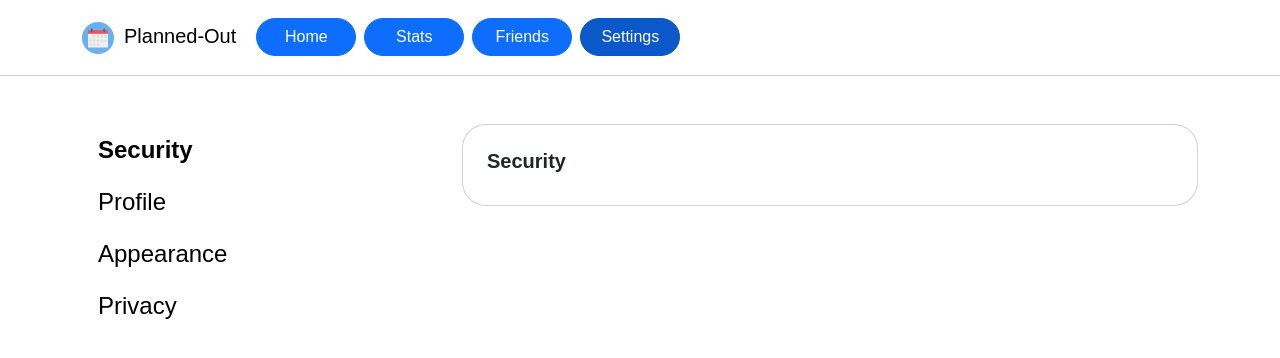
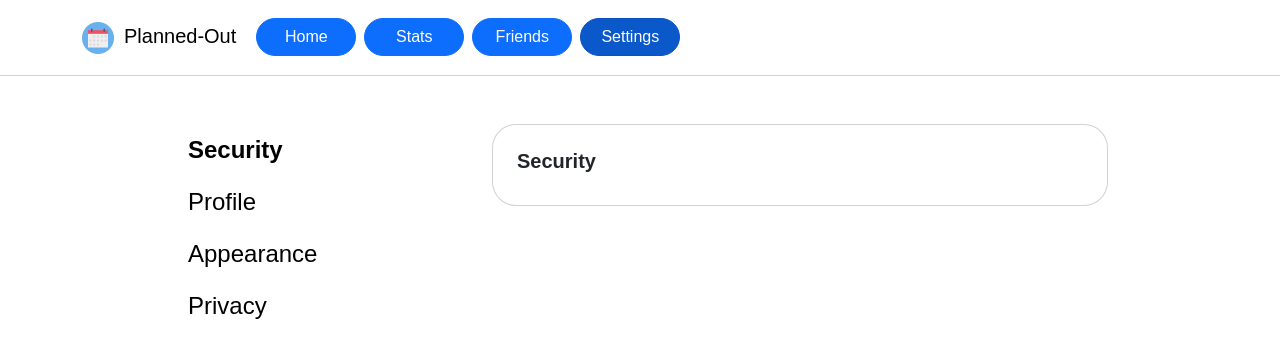
Before and after one commit to COSC481W-2023Fall/planned-out, a React (Create React App) app in the folder front-end/: page /settings in a window 1280 px wide. Shown: the top 358 px of the page. Built offline with nearby package versions, Linux system fonts and the light colour scheme.

Commit message:
fix: Scale the Settings container properly
fix: Scale the Settings container properly

* Change the width of the main settings container to 75vw
* Remove unnecessary div

```diff
--- a/front-end/src/pages/Settings.css
+++ b/front-end/src/pages/Settings.css
@@ -4,7 +4,9 @@
     border-radius: 24px;
 }
 
-.settings-list .nav-link,  .settings-list .nav-link:hover, .settings-list .nav-link.active{
+.settings-list .nav-link,
+.settings-list .nav-link:hover,
+.settings-list .nav-link.active {
     font-size: 150%;
     background-color: transparent !important;
     border-color: transparent !important;
@@ -23,3 +25,7 @@
 .settings-list .nav-link.active {
     font-weight: bold;
 }
+
+.main-settings-container {
+    width: 75vw;
+}
--- a/front-end/src/pages/Settings.js
+++ b/front-end/src/pages/Settings.js
@@ -11,8 +11,7 @@ import "../pages/Settings.css"
 
 const Settings = () => {
     return (
-        <div>
-            <Container>
+        <Container className="main-settings-container">
             <Tab.Container transition={false} defaultActiveKey="security">
                 <Row>
                     <Col>
@@ -50,7 +49,6 @@ const Settings = () => {
                 </Row>
             </Tab.Container>
         </Container>
-        </div>
     );
 };
 
```
Lines whose indentation alone changed are shown as unchanged.
